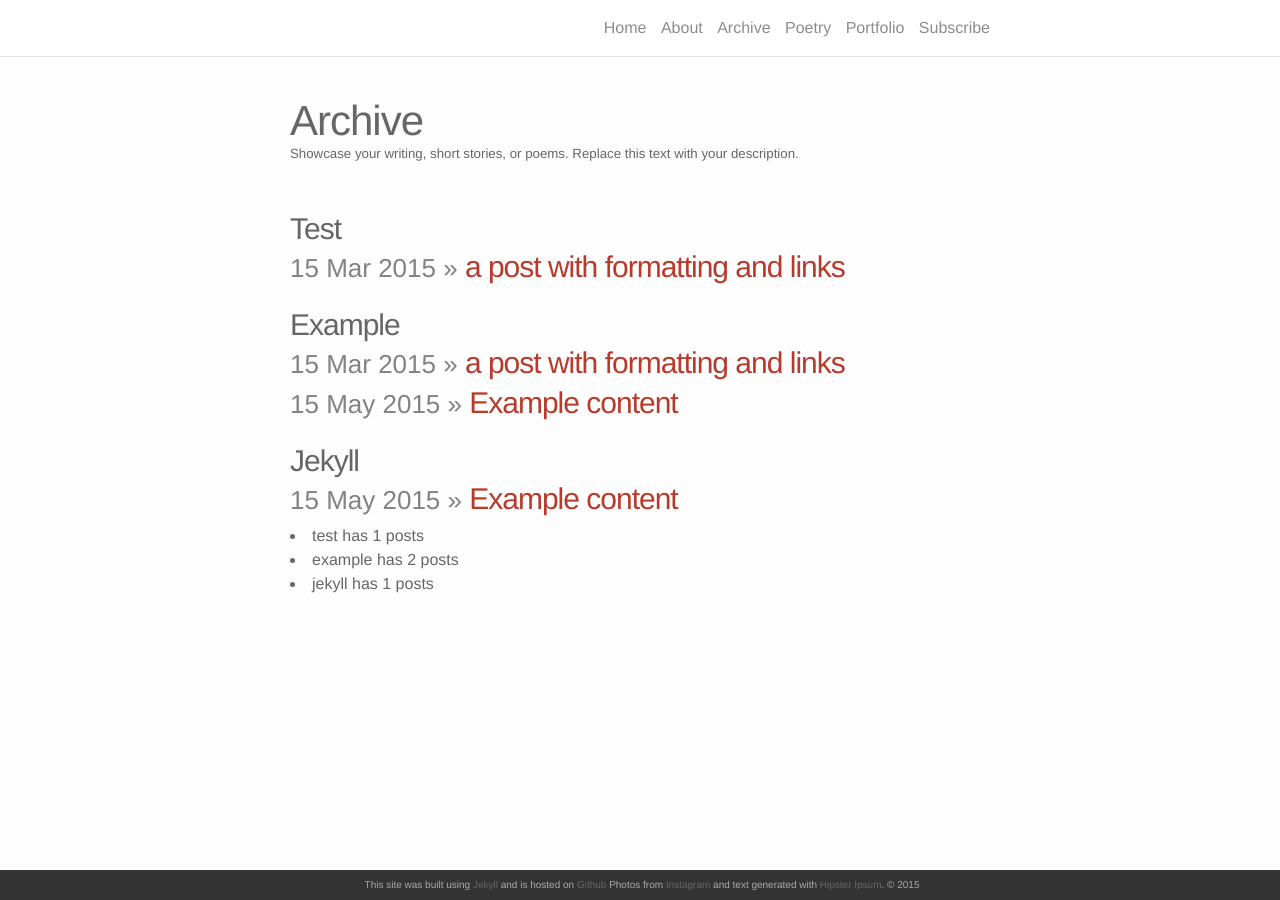
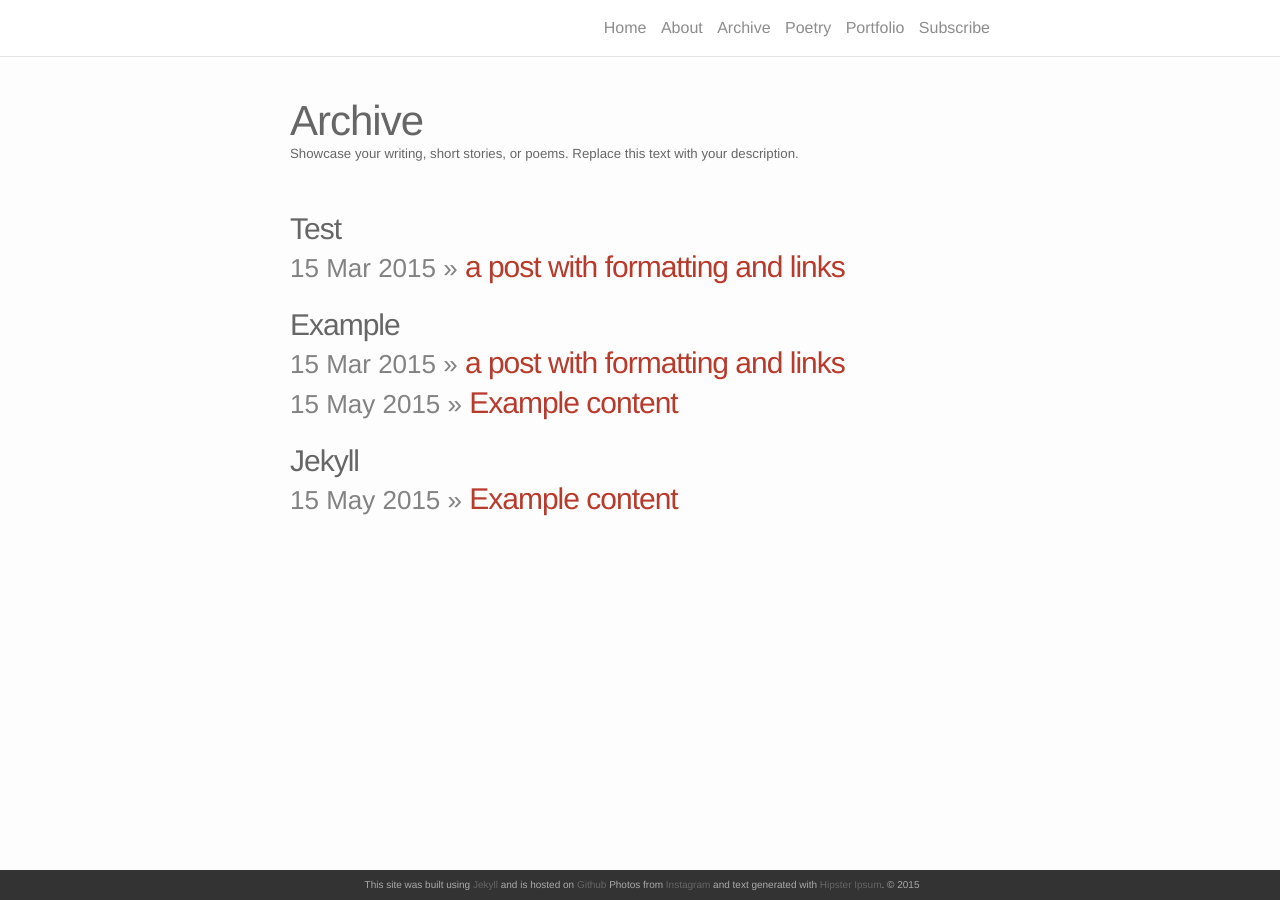
Before and after one commit to zangruizhe/zangruizhe.github.io, a Jekyll site: the page built from archive.md, in a window 1280 px wide. Built offline with Jekyll 4.4.1, drawn with Linux system fonts in a browser that asks for light colours; nearby versions of some CDN libraries; some web fonts are replaced.

```diff
--- a/archive.md
+++ b/archive.md
@@ -60,10 +60,10 @@ old archive style
 
 {%comment%}
 list the tags
-{%endcomment%}
 
 {% for tag in site.tags %}
 {% assign t = tag | first %}
 {% assign posts = tag | last %}
 <li>{{t | downcase | replace:" ","-" }} has {{ posts | size }} posts</li>
 {% endfor %}
+{%endcomment%}
```
